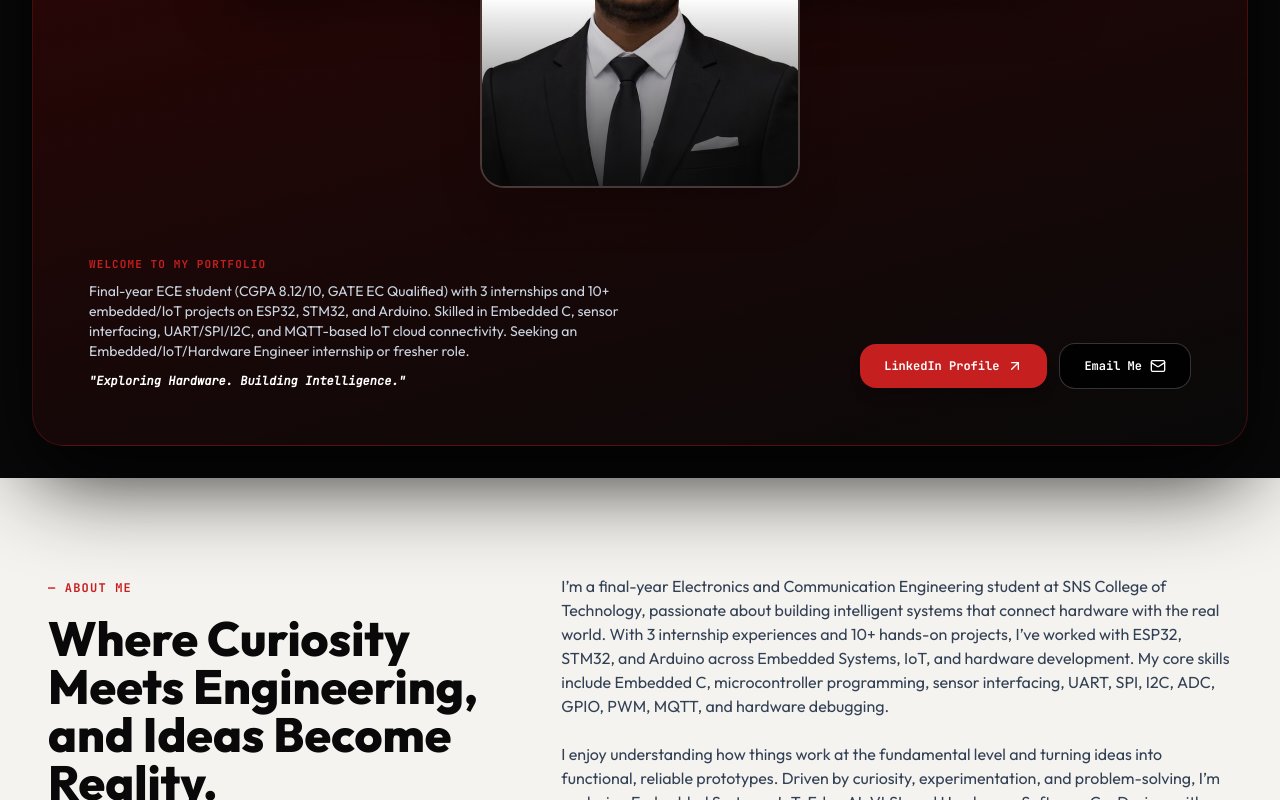
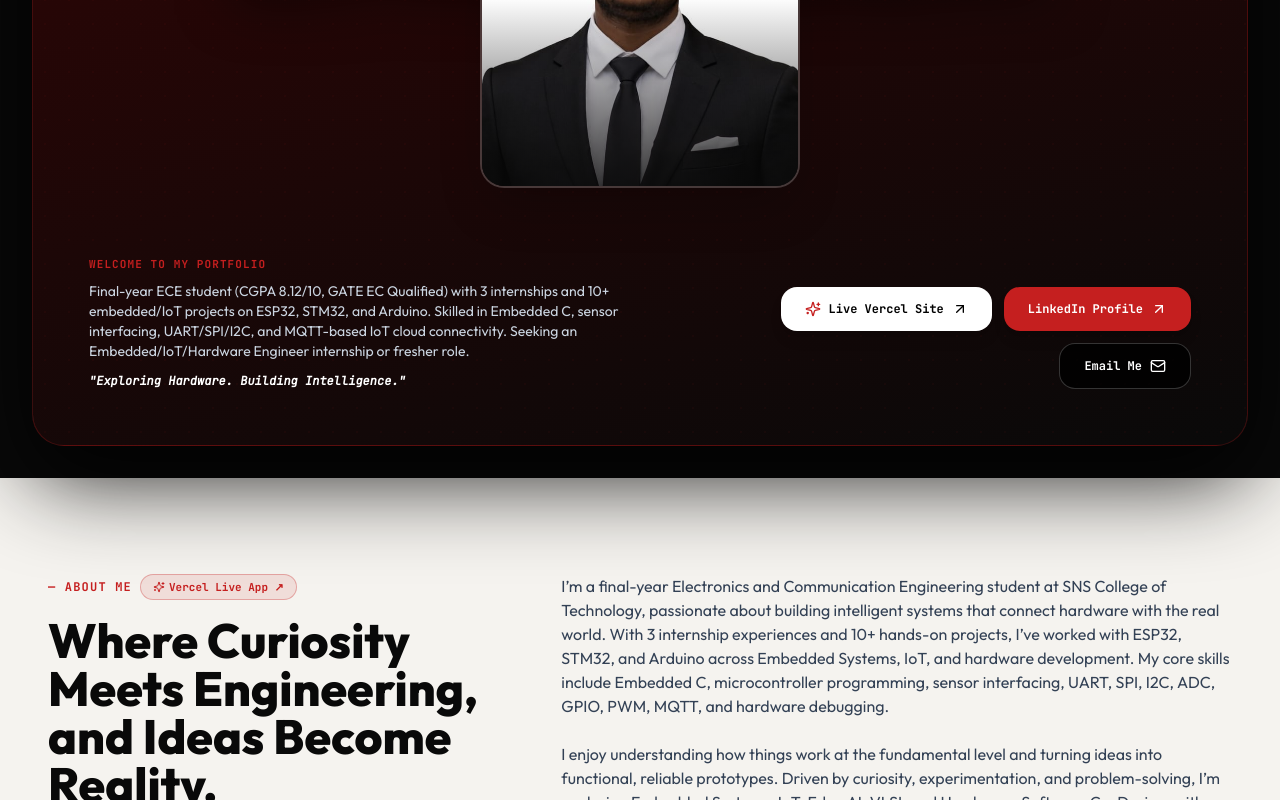
Before and after one commit to VIJAYARAJAN06/Portfolio, a React (Vite) app: page / in a window 1280 px wide. Shown: the part 525-1325 px from the top of the page. Built offline with nearby package versions, Linux system fonts and the light colour scheme.

Commit message:
Add Vercel Live Website button to Hero and About Me sections

```diff
--- a/src/App.jsx
+++ b/src/App.jsx
@@ -200,6 +200,17 @@ export default function App() {
 
             <div className="md:col-span-5 flex flex-wrap items-center md:justify-end gap-3 font-mono text-xs">
               <a
+                href={personalInfo.vercelUrl}
+                target="_blank"
+                rel="noreferrer"
+                className="px-6 py-3.5 rounded-2xl bg-white text-black font-extrabold hover:bg-[#F5F3EF] transition-all shadow-lg flex items-center gap-2"
+              >
+                <Sparkles className="w-4 h-4 text-[#C51F1F]" />
+                <span>Live Vercel Site</span>
+                <ArrowUpRight className="w-4 h-4" />
+              </a>
+
+              <a
                 href={personalInfo.linkedin}
                 target="_blank"
                 rel="noreferrer"
@@ -232,9 +243,20 @@ export default function App() {
           <div className="grid grid-cols-1 lg:grid-cols-12 gap-12 items-start">
 
             <div className="lg:col-span-5 space-y-4">
-              <span className="text-xs font-mono text-[#C51F1F] font-extrabold uppercase tracking-widest">
-                — ABOUT ME
-              </span>
+              <div className="flex items-center gap-2">
+                <span className="text-xs font-mono text-[#C51F1F] font-extrabold uppercase tracking-widest">
+                  — ABOUT ME
+                </span>
+                <a
+                  href={personalInfo.vercelUrl}
+                  target="_blank"
+                  rel="noreferrer"
+                  className="px-3 py-1 rounded-full bg-[#C51F1F]/10 text-[#C51F1F] font-mono text-[11px] font-bold border border-[#C51F1F]/30 hover:bg-[#C51F1F] hover:text-white transition-all inline-flex items-center gap-1"
+                >
+                  <Sparkles className="w-3 h-3" />
+                  <span>Vercel Live App ↗</span>
+                </a>
+              </div>
               <h2 className="text-3xl sm:text-5xl font-extrabold font-sans text-[#090909] leading-tight">
                 {personalInfo.aboutTitle}
               </h2>
--- a/src/data/portfolioData.js
+++ b/src/data/portfolioData.js
@@ -6,6 +6,7 @@ export const personalInfo = {
   email: "vijayrajan2006@gmail.com",
   linkedin: "https://linkedin.com/in/a-vijay-rajan",
   github: "https://github.com/a-vijay-rajan",
+  vercelUrl: "https://portfolio-jet-nine-x976idrizy.vercel.app",
   summary: "Final-year ECE student (CGPA 8.12/10, GATE EC Qualified) with 3 internships and 10+ embedded/IoT projects on ESP32, STM32, and Arduino. Skilled in Embedded C, sensor interfacing, UART/SPI/I2C, and MQTT-based IoT cloud connectivity. Seeking an Embedded/IoT/Hardware Engineer internship or fresher role.",
   welcomeTag: "WELCOME TO MY PORTFOLIO",
   description: "Final-year ECE student building real-time embedded and IoT solutions with microcontrollers, communication protocols, and hardware-software integration.",
```
Also changed, not shown: 1 other file (tests, documents, lock files or other folders).
